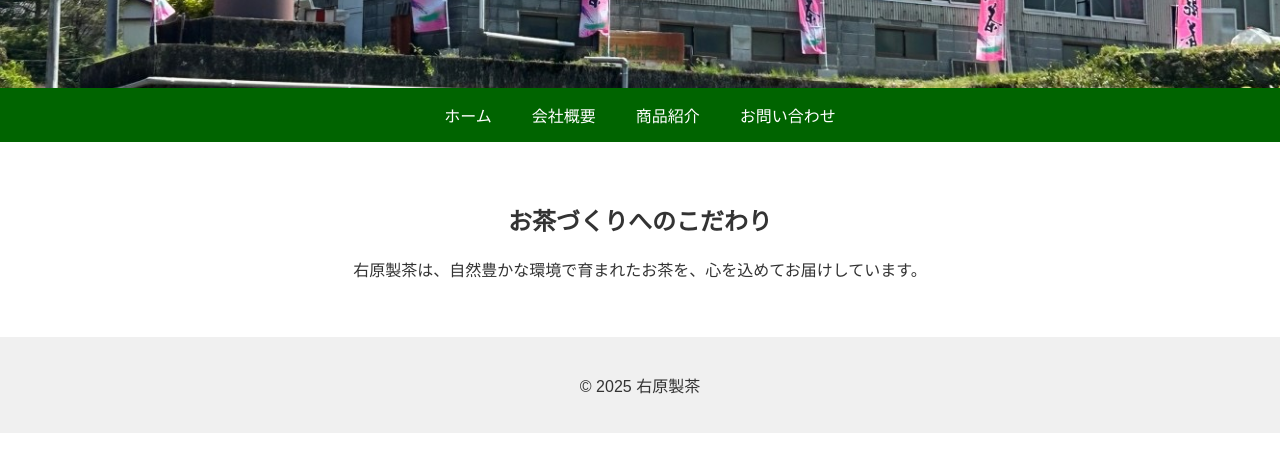
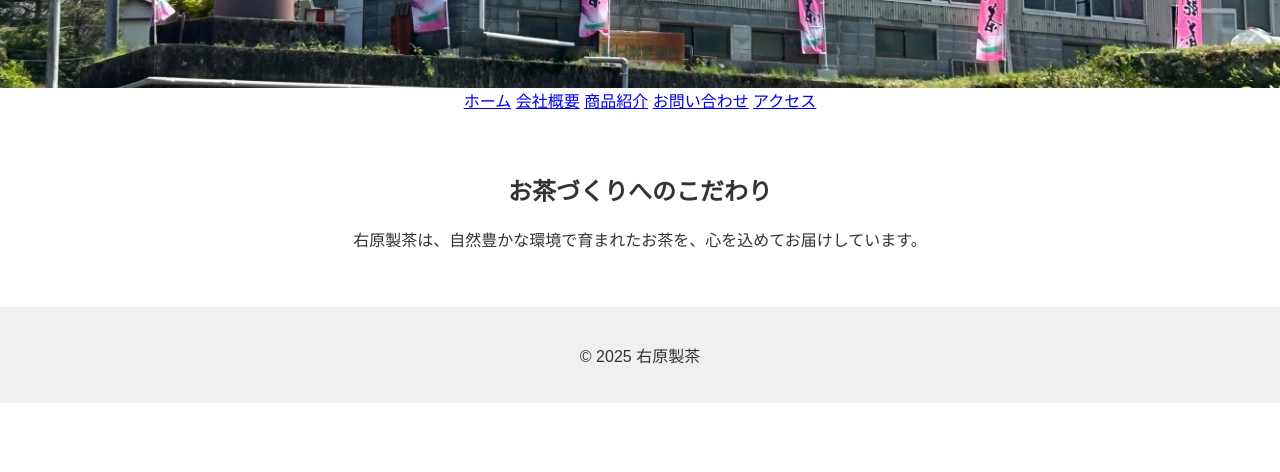
Before and after one commit to dopeness167163/uhara-green-tea.factory, a plain HTML site: page index.html in a window 1280 px wide. Shown: the part 312-784 px from the top of the page. Drawn offline with Linux system fonts and the light colour scheme.

Commit message:
アクセス追加

```diff
--- a/index.html
+++ b/index.html
@@ -10,13 +10,13 @@
     <img src="img/header.jpg" alt="右原製茶 茶畑の写真" class="main-image">
     <h1>右原製茶へようこそ</h1>
     <nav>
-      <ul>
-        <li><a href="#">ホーム</a></li>
-        <li><a href="#">会社概要</a></li>
-        <li><a href="#">商品紹介</a></li>
-        <li><a href="#">お問い合わせ</a></li>
-      </ul>
-    </nav>
+        <a href="#">ホーム</a>
+        <a href="#">会社概要</a>
+        <a href="#">商品紹介</a>
+        <a href="#">お問い合わせ</a>
+        <a href="https://www.google.com/maps/uv?pb=!1s0x6019ed006973e12d%3A0x670133bce6e124ae!3m1!7e115!4s%2Fmaps%2Fplace%2F%25E5%258F%25B3%25E5%258E%259F%25E8%25A3%25BD%25E8%258C%25B6%2F%4034.9656062%2C138.9472546%2C3a%2C75y%2C289.81h%2C90t%2Fdata%3D*213m4*211e1*213m2*211sKY5rLRtL4_9cqC9pgy4phA*212e0*214m2*213m1*211s0x6019ed006973e12d%3A0x670133bce6e124ae%3Fsa%3DX%26ved%3D2ahUKEwi6yNvkj46NAxXkefUHHforBwEQpx96BAgqEAA!5z5Y-z5Y6f6KO96Iy2IC0gR29vZ2xlIOaknOe0og!15sCgIgAQ&imagekey=!1e2!2sKY5rLRtL4_9cqC9pgy4phA&cr=le_a7&hl=ja&ved=1t%3A206134&ictx=111" target="_blank">アクセス</a>
+      </nav>
+
   </header>
 
   <main>
```
